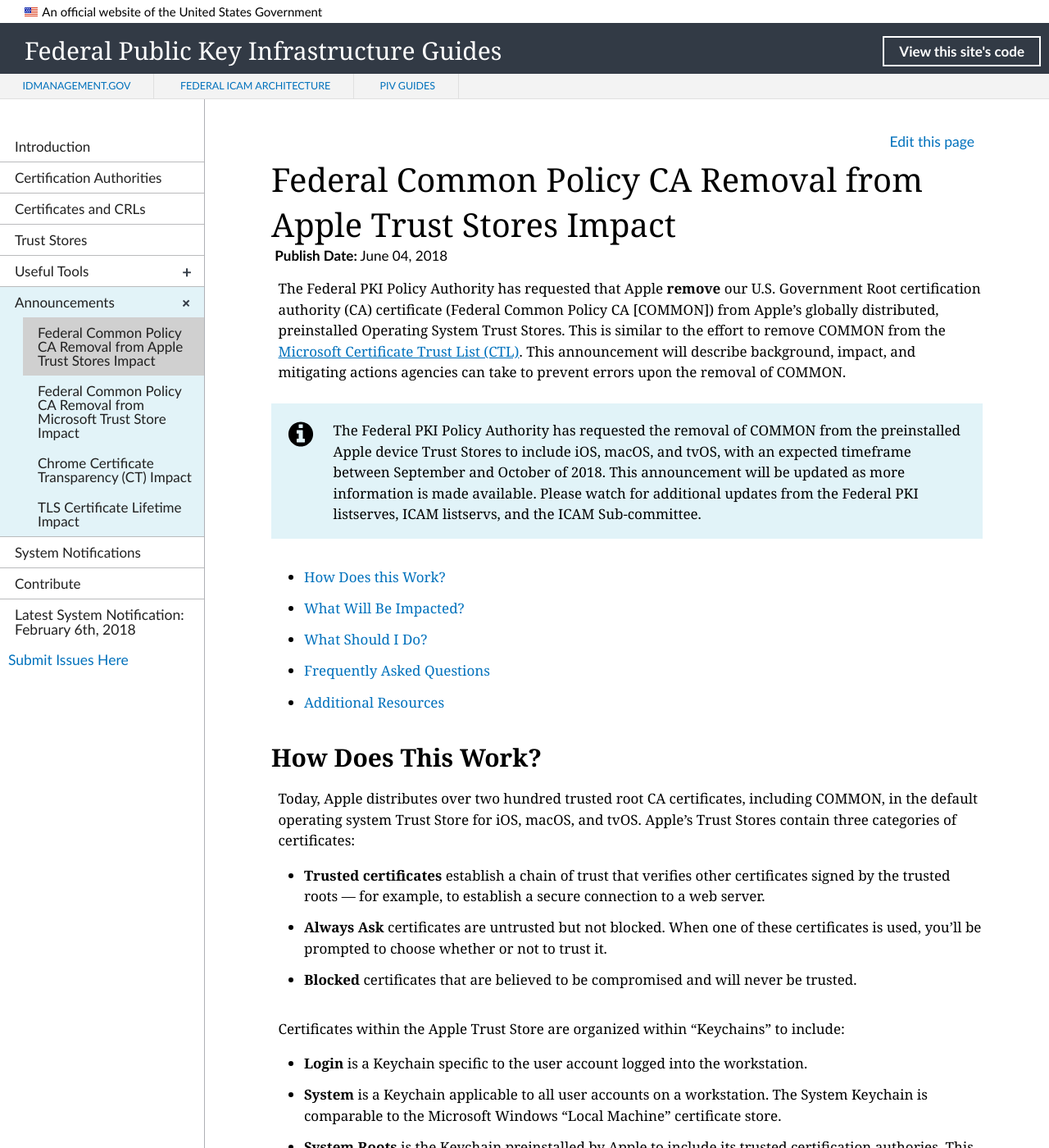
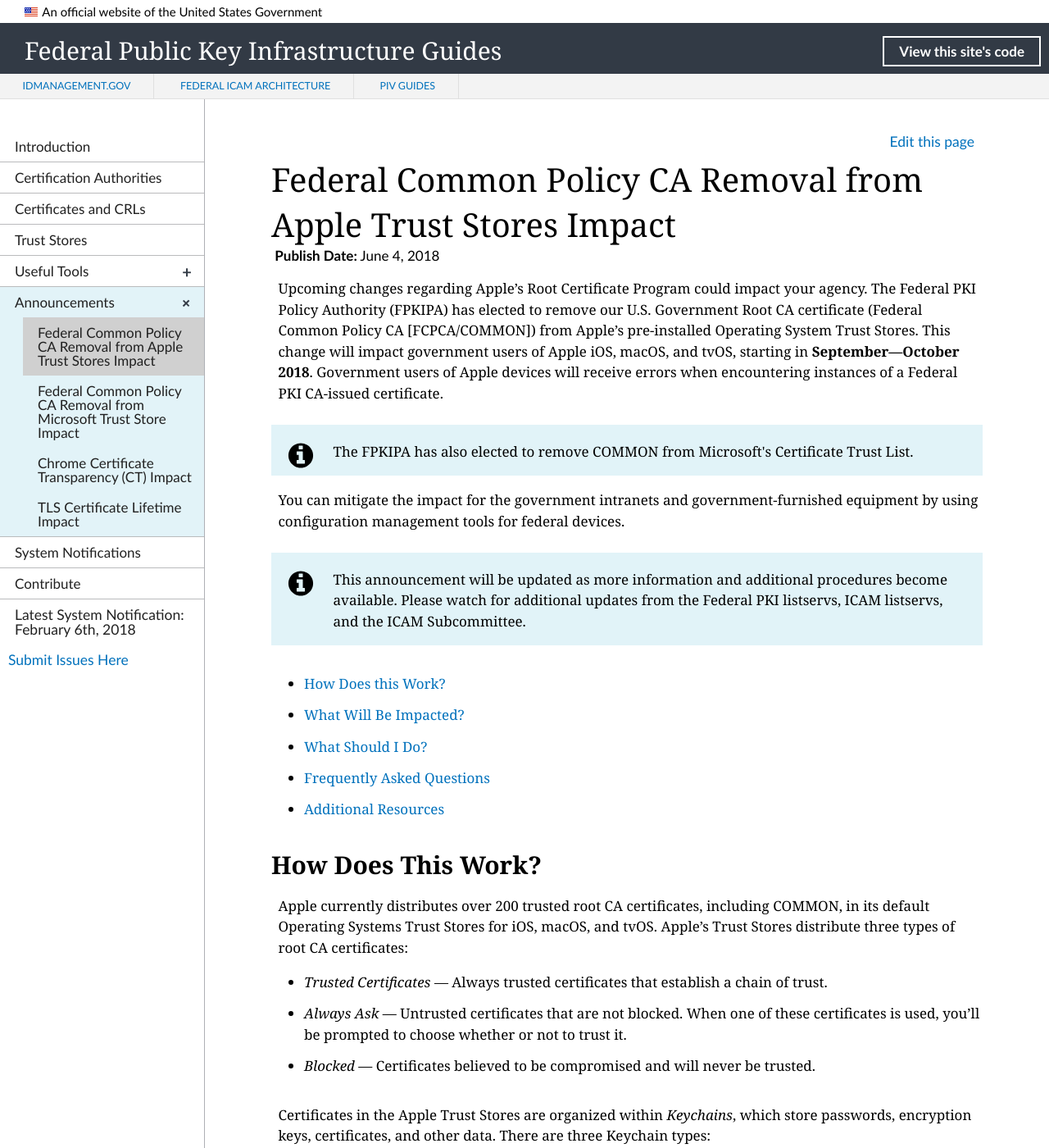
Before and after one commit to GSA/fpki-guides, a Jekyll site: the page built from _announcements/01_apple_common_removal.md, in a window 1280 px wide and 1400 px high. Shown: the whole window at 82% size. Built offline with Jekyll 4.4.1, drawn with Linux system fonts in a browser that asks for light colours; nearby versions of some CDN libraries; library files that are not in the unit come from our copies; some of the changed text lies outside the part shown.

Commit message:
Update 01_apple_common_removal.md
Editorial review (in process)

````diff
--- a/_announcements/01_apple_common_removal.md
+++ b/_announcements/01_apple_common_removal.md
@@ -2,15 +2,20 @@
 layout: default
 navtitle: Federal Common Policy CA Removal from Apple Trust Stores Impact
 title: Federal Common Policy CA Removal from Apple Trust Stores Impact
-pubDate: June 04, 2018
+pubDate: June 4, 2018
 collection: announcements
 permalink: announcements/applepkichanges/
-description: The Federal PKI Policy Authority has elected to remove our U.S. Government Root CA certificate (Federal Common Policy CA) from the Apple Operating System Trust Stores, to include iOS, macOS, and tvOS. <br><br> This change will cause Apple device users to receive errors when encountering instances of a Federal PKI CA-issued certificate. The expected removal timeline is in the Apple release cycle between September and October of 2018. You can mitigate the impact for the government intranets and government-furnished equipment by using configuration management tools for federal devices. This announcement will be updated with new information and procedures as soon as they are available.
+description: Upcoming changes regarding Apple's Root Certificate Program could impact your agency. The Federal PKI Policy Authority has elected to remove our U.S. Government Root CA certificate (Federal Common Policy CA) from the Apple Operating System Trust Stores.  Tghis change will impact government users of Apple iOS, macOS, and tvOS, starting in **September&mdash;October 2018**. <br><br> This change will cause government users to receive errors when encountering instances of a Federal PKI CA-issued certificate. You can mitigate the impact for the government intranets and government-furnished equipment by using configuration management tools for federal devices.
 ---
 
-The Federal PKI Policy Authority has requested that Apple **remove** our U.S. Government Root certification authority (CA) certificate (Federal Common Policy CA [COMMON]) from Apple's globally distributed, preinstalled Operating System Trust Stores. This is similar to the effort to remove COMMON from the [Microsoft Certificate Trust List (CTL)](https://fpki.idmanagement.gov/announcements/mspkichanges/){:target="_blank"}. This announcement will describe background, impact, and mitigating actions agencies can take to prevent errors upon the removal of COMMON.
+Upcoming changes regarding Apple's Root Certificate Program could impact your agency. The Federal PKI Policy Authority (FPKIPA) has elected to remove our U.S. Government Root CA certificate (Federal Common Policy CA [FCPCA/COMMON]) from Apple's pre-installed Operating System Trust Stores. This change will impact government users of Apple iOS, macOS, and tvOS, starting in **September&mdash;October 2018**. Government users of Apple devices will receive errors when encountering instances of a Federal PKI CA-issued certificate.
+<!--If "pre-installed," does this mean it will remain on an Apple machine until Apple pushes out an update to the pre-installed OS Trust Store?-->
 
-{% include alert-info.html content="The Federal PKI Policy Authority has requested the removal of COMMON from the preinstalled Apple device Trust Stores to include iOS, macOS, and tvOS, with an expected timeframe between September and October of 2018. This announcement will be updated as more information is made available. Please watch for additional updates from the Federal PKI listserves, ICAM listservs, and the ICAM Sub-committee." %}
+{% include alert-info.html content="The FPKIPA has also elected to remove COMMON from Microsoft's Certificate Trust List." %}
+
+You can mitigate the impact for the government intranets and government-furnished equipment by using configuration management tools for federal devices.
+<!--No hyphen in ICAMSC's "Subcommittee," acc. to IDManagement.gov.  "ICAM Listservs" doesn't have an extra "e".-->
+{% include alert-info.html content="This announcement will be updated as more information and additional procedures become available. Please watch for additional updates from the Federal PKI listservs, ICAM listservs, and the ICAM Subcommittee." %}
 
 - [How Does this Work?](#how-does-this-work)
 - [What Will Be Impacted?](#what-will-be-impacted)
@@ -19,18 +24,21 @@
 - [Additional Resources](#additional-resources)
 
 ## How Does This Work?
-Today, Apple distributes over two hundred trusted root CA certificates, including COMMON, in the default operating system Trust Store for iOS, macOS, and tvOS. Apple's Trust Stores contain three categories of certificates:
- - **Trusted certificates** establish a chain of trust that verifies other certificates signed by the trusted roots — for example, to establish a secure connection to a web server.
- - **Always Ask** certificates are untrusted but not blocked. When one of these certificates is used, you'll be prompted to choose whether or not to trust it.
- - **Blocked** certificates that are believed to be compromised and will never be trusted.
 
-Certificates within the Apple Trust Store are organized within "Keychains" to include:
- - **Login** is a Keychain specific to the user account logged into the workstation.
- - **System** is a Keychain applicable to all user accounts on a workstation. The System Keychain is comparable to the Microsoft Windows "Local Machine" certificate store.
- - **System Roots** is the Keychain preinstalled by Apple to include its trusted certification authories. This is the Keychain where COMMON will be removed by Apple in its update.
+Apple currently distributes over 200 trusted root CA certificates, including COMMON, in its default Operating Systems Trust Stores for iOS, macOS, and tvOS. Apple's Trust Stores distribute three types of root CA certificates:
+
+- _Trusted Certificates_ &mdash; Always trusted certificates that establish a chain of trust. <!--I think engineers will understand "chain of trust" without further explanation-->
+- _Always Ask_ &mdash; Untrusted certificates that are not blocked. When one of these certificates is used, you'll be prompted to choose whether or not to trust it.
+- _Blocked_ &mdash; Certificates believed to be compromised and will never be trusted.
+
+Certificates in the Apple Trust Stores are organized within _Keychains_, which store passwords, encryption keys, certificates, and other data.<!--Good to define Keychain. Took this definition from Apple and reduced words. Does this cover it?--> There are three Keychain types:
+
+- _Login_ Keychain  &mdash; Specific to the user account logged into a workstation.
+- _System_ Keychain &mdash; Applies to all user accounts on a workstation (similar to the Microsoft Windows' _Local Machine_ certificate store).
+- _System Roots_ Keychain &mdash; Includes Apple's pre-installed, trusted root CA certificates. Apple will remove COMMON from this Keychain.
 
 ## What Will Be Impacted?
-COMMON is preinstalled in the following Apple Operating System Trust Stores:
+COMMON will be removed from these Apple Operating Systems' Trust Stores:
 
 |**macOS Versions**|**iOS Versions**|**tvOS Versions**|
 | :-------- |:-------- |:-------- |
@@ -40,24 +48,32 @@
 | Yosemite (10.10) |  iOS8 | |
 | Mavericks (10.9) |  iOS7 | |
 
-When Apple removes COMMON via an Operating System update, government users of all iOS, macOS, and tvOS versions above will receive errors. Errors will occur in the following scenarios:
-1. Performing smartcard logon to the government networks using PIV credentials
-2. Authenticating to the government virtual private network endpoints (VPNs) using PIV credentials
-3. Authenticating to the government internet facing authentication and collaboration portals
-4. Browsing with Safari, Chrome, Edge, or Internet Explorer browsers to a government **intranet** website that has a TLS/SSL certificate issued by a Federal PKI CA that validates to COMMMON.
-5. Opening an email in Apple Mail or Microsoft Outlook that was digitally signed using a certificate issued by a Federal PKI CA that validates to COMMON.
-6. Opening a Microsoft Office document that was digitally signed with a certificate issued by a Federal PKI CA that validates to COMMON.
+When this occurs, government users of these iOS, macOS, and tvOS versions will receive errors when encountering instances of a Federal PKI CA-issued certificate.
+
+A government user will receive an error on government-furnished equipment if any of the following are true:
+
+1. Use of a PIV credential to log in to a government network
+2. Use of a PIV credential to authenticate to a government Virtual Private Network (VPN) endpoint <!--Is "endpoint" needed here?-->
+3. When authenticating to an internet-facing, government authentication and collaboration portal
+4. When browsing with Safari, Chrome, Edge, or Internet Explorer to a government **intranet** website that uses a Federal PKI CA-issued TLS/SSL certificate<!--If it's FPKI CA-issued, then it validates to COMMON...?-->
+5. When opening an email in Apple Mail or Microsoft Outlook that was digitally signed using a Federal PKI CA-issued certificate
+6. When opening a Microsoft Office document that was digitally signed with a Federal PKI CA-issued certificate
 
 {% include alert-info.html content="If you are unsure whether your applications will be affected, email us at: fpki@gsa.gov." %}
 
-This change will also impact partner users that rely on COMMON. For example, a Department of Defense employee sending a digitally signed email to a business partner.
+This change will also impact federal agency's partners that rely on COMMON&mdash;for example, a Department of Defense employee sending a digitally signed email to a business partner. <!--"For example," in this case, can't start a new sentence. This instance would be a sentence fragment (no verb). I know LaChelle did this with MS Hot Topic, but it's incorrect.-->
 
-You can mitigate the risk to government missions, intranets, applications, and government-furnished equipment by following the guidance in this announcement.
+You can mitigate the risk to government missions, intranets, applications, and government-furnished equipment.
+
+{% include alert-info.html content="The following procedures are intended for network engineers." %}
 
 ## What Should I Do?
-To limit the impact to your agency, you'll need to install COMMON as a trusted root certificate on all government-furnished, Apple devices. Several, but not all methods are presented below. This announcement will be updated as additional methods of redistributing COMMON are identified.
 
-{% include alert-warning.html content="You should never install a root certificate without verifying it. The attributes below will be referenced in the following installation guidance to help verify the authenticity of your downloaded copy of COMMON." %}
+To limit the impact to your agency, you'll need to install COMMON as a trusted root certificate on all government-furnished, Apple devices. Several methods for installing COMMON are given below. <!--We say above that this announcement will be updated.  No need to repeat that.-->
+
+{% include alert-warning.html content="You should never install a root certificate without verifying it." %}
+
+You can use the following certificate details to verify that your downloaded copy of the COMMON root certificate is authentic:
 
 | **Federal Common Policy CA (FCPCA/COMMON)**  | **Certificate Details**                             |
 | :--------  | :-------------------------------     |
@@ -68,61 +84,63 @@
 
 
 ### macOS
-The following guidance can be used by administrators to redistribute COMMON into the macOS Trust Store's "System" Keychain.
 
-*Note:* In all instances below, replace {DOWNLOAD_LOCATION} with your preferred file download location (e.g., /Users/Sam.Jackson/Downloads).
+You can use any of the methods below to redistribute COMMON to the macOS Trust Store's _System_ Keychain. <**MORE SHOULD GO HERE?**>
+
+**Note:**&nbsp;&nbsp;In all instances below, replace `{DOWNLOAD_LOCATION}` with your file download location (e.g., `/Users/Sam.Jackson/Downloads`).
+
+<**ADD level 4 DOWNLOAD ROOT CA CERTIFICATE TITLE BACK?**>
+
+**CELESTE STOPPED HERE**
+
+#### Download COMMON option 1 - Use a web browser
+1. Open web browser.
+2. Navigate to http://http.fpki.gov/fcpca/fcpca.crt.
+3. When prompted, save the certificate file to your download location.
 
 
-#### Download and verify a copy of COMMON's certificate.
-Three options for obtaining COMMON's certificate file are presented below:
+#### Download COMMON option 2 - Use a terminal
+1. Open Terminal.<!--"Terminal" is network administration option on Apple computer?-->
+- Click the *Spotlight* icon (magnifying glass in the upper right corner of the screen).
+- Enter `terminal` in the search field. _The Terminal icon appears (black icon with a white symbol [e.g., ">_"] in the top left corner of the screen.<!--What does the black icon look like?-->
+- Double-click the *Terminal* icon. _A Terminal window will open._
 
+2. To download a copy of the Federal Common Policy CA certificate, enter:
 
-##### Download option #1 - Using a web browser
-1. Open the web browser of your choice
-2. Navigate to http://http.fpki.gov/fcpca/fcpca.crt
-3. When prompted, save the certificate file to your preferred download location.
-
-
-##### Download option #2 - Using Terminal
-1. Open Terminal.
-- Click the *Spotlight* icon. It's the magnifying glass in the upper-right corner of the screen.
-- Start typing `terminal` in the search field. Do so until the Terminal icon appears. It is a black icon with a white "greater than" and underscore symbol (e.g., ">_") in the top left corner.
-- Double-click the *Terminal* icon. A terminal window will open.
-
-2. Download a copy of the Federal Common Policy CA certificate by entering the following command.
 ```
 $ curl -o {DOWNLOAD_LOCATION}/fcpca.crt "http://http.fpki.gov/fcpca/fcpca.crt"
 ```
 
-
-##### Download option #3 - Email fpki@gsa.gov
+##### Download COMMON option 3 - Email fpki@gsa.gov
 1. Email fpki@gsa.gov requesting an out-of-band copy of COMMON's certificate.
 
 
-##### Verify downloaded certificate file hash
+##### Verify downloaded certificate file hash <!--This is a repeat of Download Option 2 above...? Combine both steps that require the Terminal window?-->
 1. Open Terminal.
 - Click the *Spotlight* icon. It's the magnifying glass in the upper-right corner of the screen.
-- Start typing `terminal` in the search field. Do so until the Terminal icon appears. It is a black icon with a white "greater than" and underscore symbol (e.g., ">_") in the top left corner.
+- Enter `terminal` in the search field. _The Terminal icon appears._ It is a black icon with a white "greater than" and underscore symbol (e.g., ">_") in the top left corner.
 - Double-click the *Terminal* icon. A terminal window will open.
 
-2. Verify the hash of the downloaded certificate matches the SHA-256 Thumbprint listed [above](#what-should-i-do) by entering the following command.
+2. Verify that the hash of the downloaded certificate matches the SHA-256 Thumbprint shown in the certificate details [above](#what-should-i-do) by entering the following command:
+
 ```
 $ shasum -a 256 {DOWNLOAD_LOCATION}/fcpca.crt
 ```
 
 
-#### Install COMMON's certificate.
+#### Install COMMON certificate.
 Three installation options are presented below for installing COMMON's certificate in macOS.
 
 
-##### Installation Option #1 - Using Terminal (Command Line Based Instructions)
+##### Installation Option 1 - Using Terminal (Command Line Based Instructions)
 1. Install COMMON as a Trusted Root by entering the following command.
+
 ```
 $ sudo security add-trusted-cert -d -r trustRoot -k "/Library/Keychains/System.keychain" {DOWNLOAD_LOCATION}/fcpca.crt
 ```
 
 
-##### Installation Option #2 - Using Apple Keychain (Graphical User Interface Based Instructions)
+##### Installation Option 2 - Using Apple Keychain (Graphical User Interface Based Instructions)
 1. Browse to the location on your workstation where the verified copy of COMMON's certificate was downloaded.
 
 2. Double click on the certificate file.
@@ -132,7 +150,7 @@
 Note: Non-administrator users can follow the same steps above to install the certificate into the "Login" Keychain. The Login Keychain is specific to the user's account and will not impact other users on the workstation.
 
 
-##### Installation Option #3 - Using Apple Configuration Profile (Graphical User Interface Based Instructions)
+##### Installation Option 3 - Using Apple Configuration Profile (Graphical User Interface Based Instructions)
 An Apple Configuration Profile is an XML file that allows you to distribute configuration information across an Enterprise. This is a common method for distributing trusted root certificates to macOS and iOS devices.
 
 There are five ways to deploy configuration profiles to devices:
@@ -143,6 +161,7 @@
 - Over the air using a Mobile Device Management Server
 
 The sample Configuration Profile listed below will install COMMON as a trusted root certification authority on both macOS and iOS. To repurpose the Profile below after verifying its suitability for your agency, save it with a .plist extension.
+
 ```
 <?xml version="1.0" encoding="UTF-8"?>
 <!DOCTYPE plist PUBLIC "-//Apple//DTD PLIST 1.0//EN" "http://www.apple.com/DTDs/PropertyList-1.0.dtd">
@@ -214,6 +233,7 @@
 </dict>
 </plist>
 ```
+
 The Configuration Profile above was created using Apple's free Configurator 2 Application. High-level steps to recreate the profile can be followed below:
 
 1. Download and Install Apple Configurator 2
@@ -247,7 +267,7 @@
 3. You should now be able to successfully navigate to an intranet site whose TLS certificate was issued from a CA that chains to COMMON.
 
 
-#### Using Apple Configuration Profile (Graphical User Interface Based Instructions)
+#### Using Apple Configuration Profile (Graphical User Interface-Based Instructions)
 Please see macOS instructions above for creating and installing Profiles.
 
 
@@ -286,6 +306,7 @@
 Please see [above](#how-does-this-work).
 
 ## Additional Resources
+1. [COMMON Removal from the Microsoft Certificate Trust List)](https://fpki.idmanagement.gov/announcements/mspkichanges/){:target="_blank"}.
 1. [List of available trusted root certificates in macOS](https://support.apple.com/en-us/HT202858){:target="_blank"}
 1. [List of available trusted root certificates in iOS](https://support.apple.com/en-us/HT204132){:target="_blank"}
 1. [List of available trusted root certificates in tvOS](https://support.apple.com/en-us/HT207231){:target="_blank"}
````
